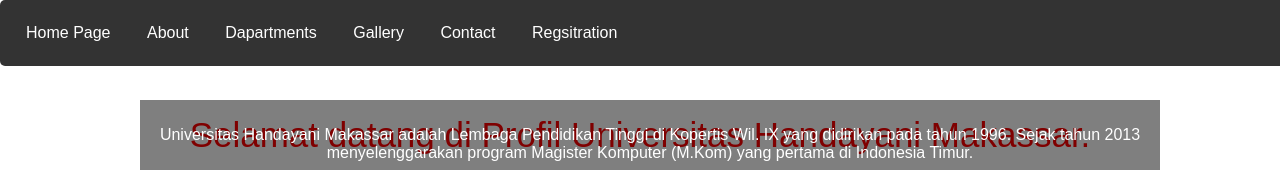
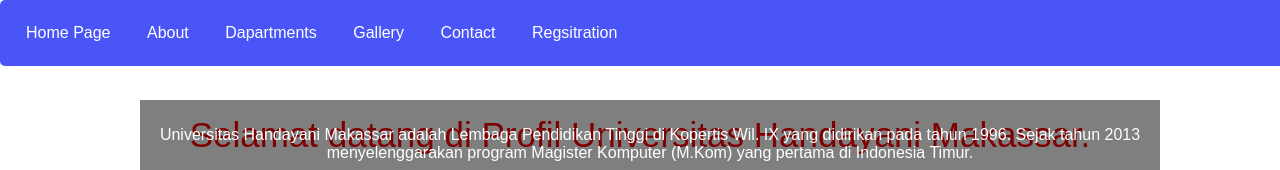
Before and after one commit to Gitilham/Tubes-Web, a plain HTML site: page index.html in a window 1280 px wide. Shown: the top 170 px of the page. Drawn offline with Linux system fonts and the light colour scheme.

Commit message:
Update style.css

```diff
--- a/style.css
+++ b/style.css
@@ -5,7 +5,7 @@
             padding: 0;
         }
         nav {
-            background-color: #333;
+            background-color: #4955f7;
             position: fixed;
             top: 0;
             width: 100%;
```
